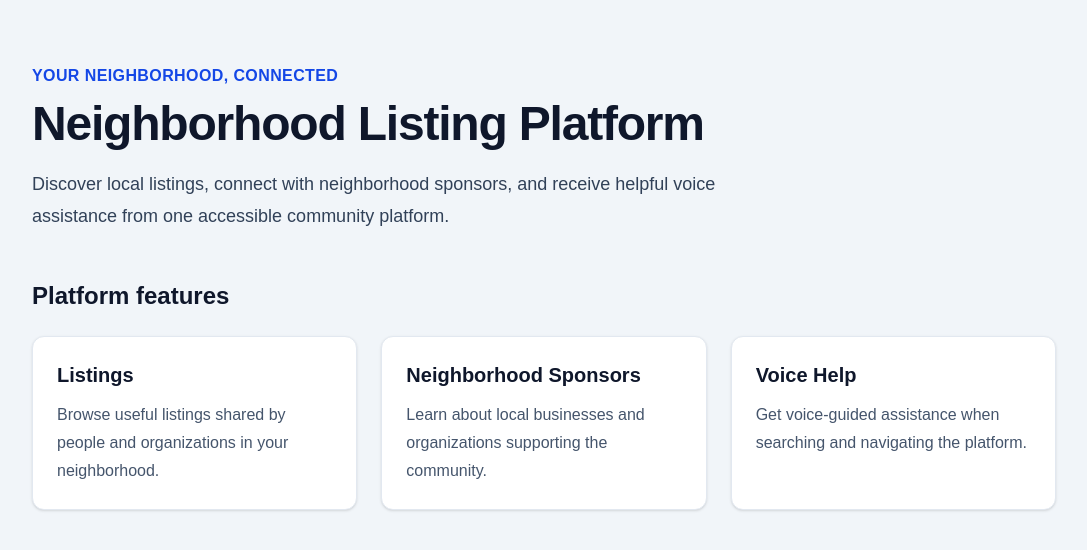
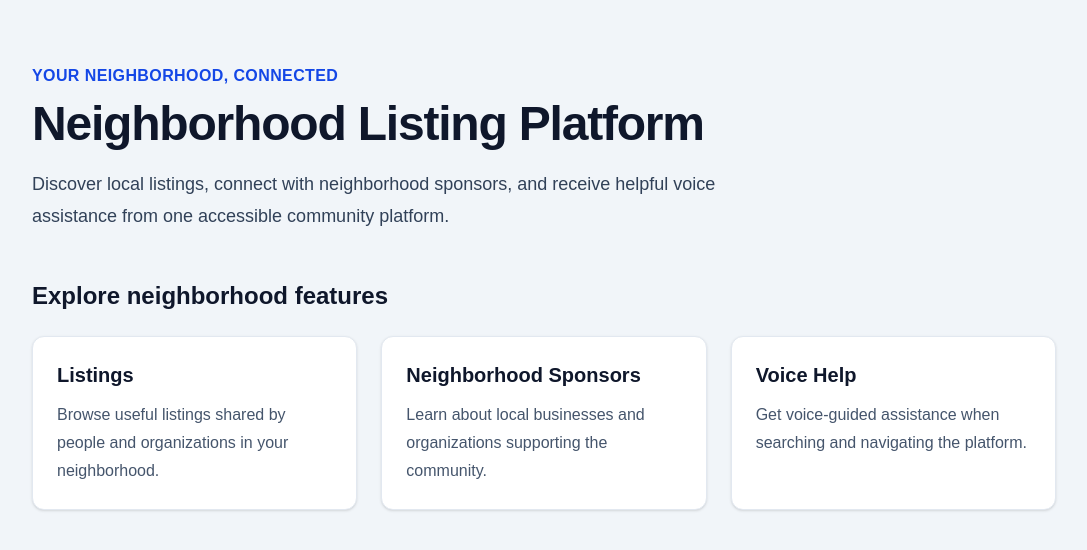
Before and after one commit to aderoblcsula/neighborhood-listing-platform, a Next.js app: page / in a window 1280 px wide. Shown: the top 550 px of the page, without its empty margins (96-1183 px from the left). Built offline with nearby package versions, Linux system fonts and the light colour scheme.

Commit message:
feat: update features heading

```diff
--- a/src/app/page.tsx
+++ b/src/app/page.tsx
@@ -20,7 +20,7 @@ export default function Home() {
 
         <section className="mt-12" aria-labelledby="features-heading">
           <h2 id="features-heading" className="text-2xl font-bold">
-            Platform features
+            Explore neighborhood features
           </h2>
 
           <div className="mt-6 grid gap-6 md:grid-cols-3">
```
